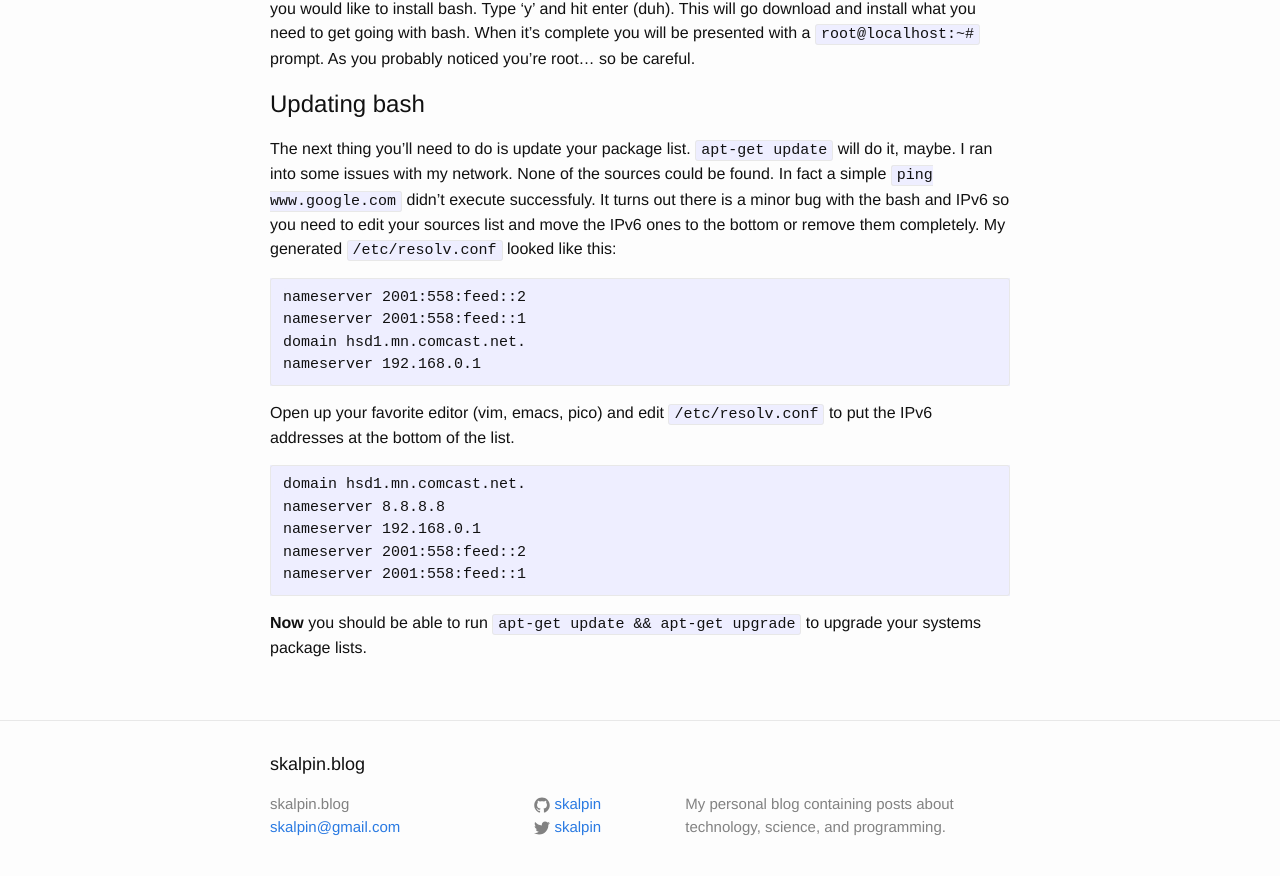
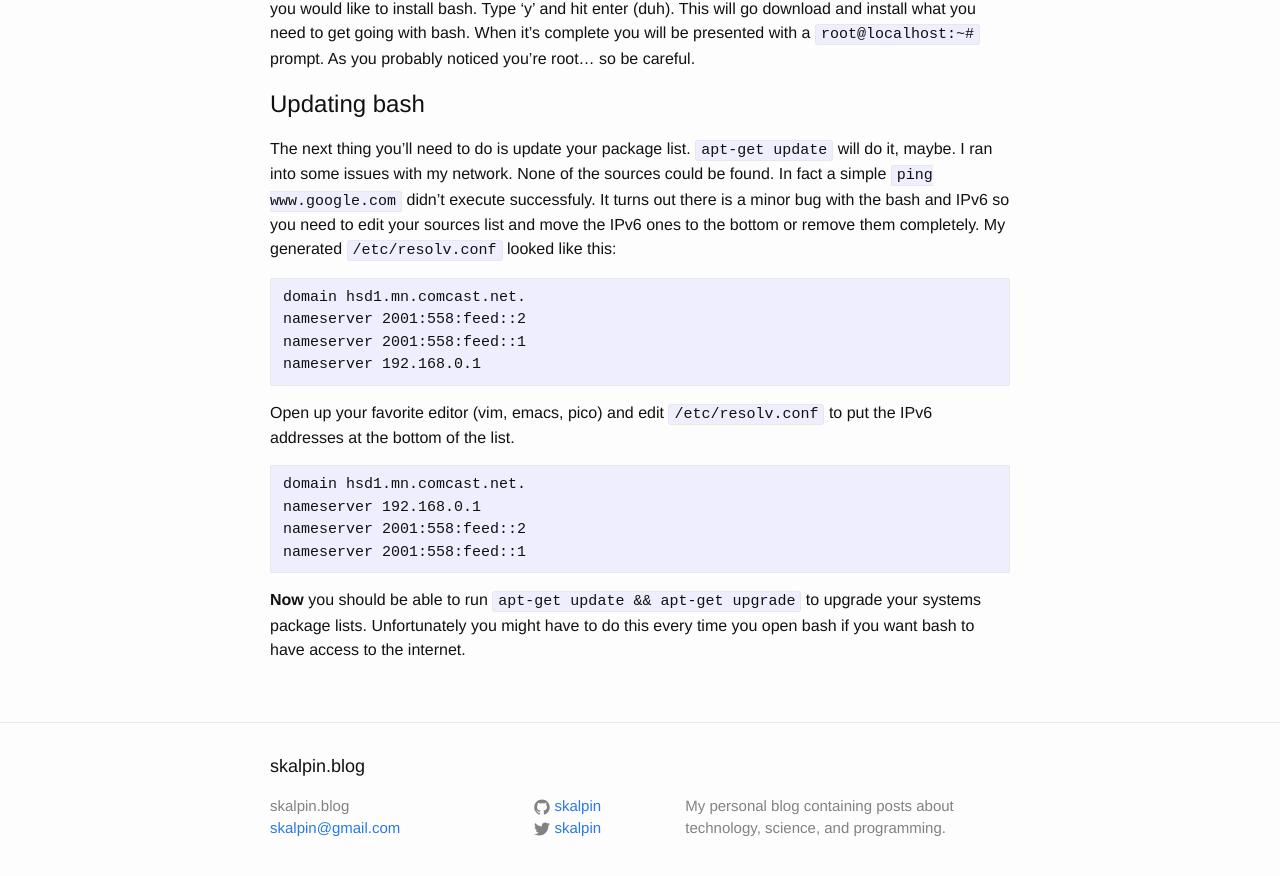
Before and after one commit to skalpin/skalpin.github.io, a Jekyll site: the page built from _posts/2016-4-13-Installing-Ubuntu-on-Windows-10.md, in a window 1280 px wide and 900 px high, scrolled down 842 px. Shown: the top 876 px of the window. Built offline with Jekyll 4.4.1, drawn with Linux system fonts in a browser that asks for light colours; comment, search, counter and statistics services are not loaded.

Commit message:
Update 2016-4-13-Installing-Ubuntu-on-Windows-10.md

````diff
--- a/_posts/2016-4-13-Installing-Ubuntu-on-Windows-10.md
+++ b/_posts/2016-4-13-Installing-Ubuntu-on-Windows-10.md
@@ -47,9 +47,9 @@ and IPv6 so you need to edit your sources list and move the IPv6 ones to the bot
 completely. My generated `/etc/resolv.conf` looked like this:
 
 ```
+domain hsd1.mn.comcast.net.
 nameserver 2001:558:feed::2
 nameserver 2001:558:feed::1
-domain hsd1.mn.comcast.net.
 nameserver 192.168.0.1
 ```
 
@@ -58,10 +58,10 @@ at the bottom of the list.
 
 ```
 domain hsd1.mn.comcast.net.
-nameserver 8.8.8.8
 nameserver 192.168.0.1
 nameserver 2001:558:feed::2
 nameserver 2001:558:feed::1
 ```
 
 **Now** you should be able to run `apt-get update && apt-get upgrade` to upgrade your systems package lists.
+Unfortunately you might have to do this every time you open bash if you want bash to have access to the internet.
````
